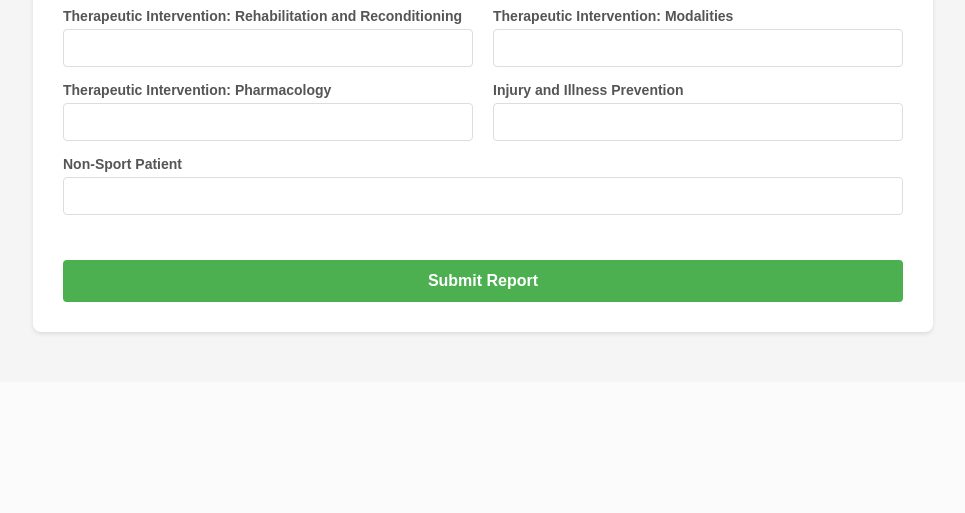
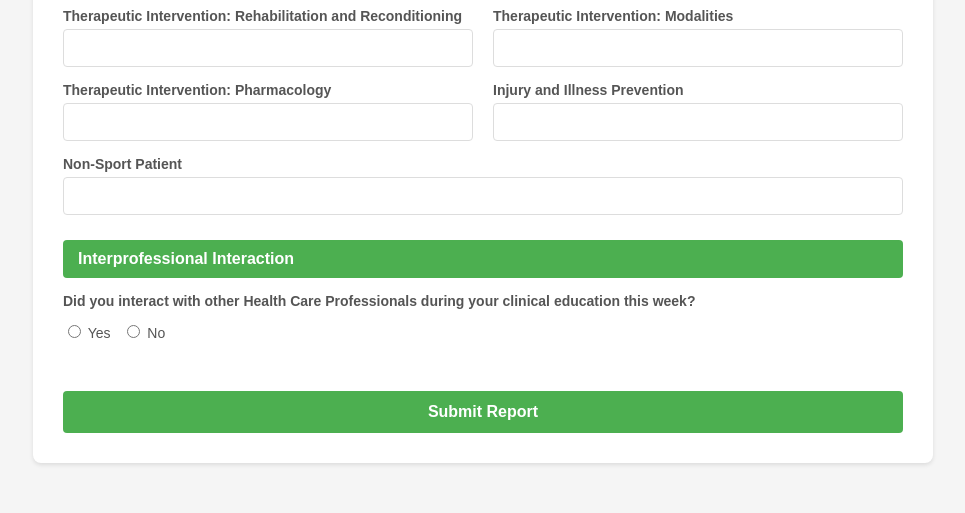
Before and after one commit to Code-the-Clinic/Code-the-Clinic, a Django app: page /clinic-reports/ in a window 1280 px wide. Shown: the part 712-1225 px from the top of the page, without its empty margins (157-1122 px from the left). Before the commit the page ends 1047 px from the top, so only its background shows below. Run offline with Django 5.2, Linux system fonts and the light colour scheme; the visitor is signed in with stand-in values (Sample User, id 1).

Commit message:
Add form question for interacting with health care providers + add result to DB, update readme with migration commands

```diff
--- a/backend/clinic_reports/models.py
+++ b/backend/clinic_reports/models.py
@@ -31,6 +31,9 @@ class ClinicReport(models.Model):
     pharmacology = models.IntegerField()
     injury_illness_prevention = models.IntegerField()
     non_sport_patient = models.IntegerField()
+    # Did the student interact with other healthcare providers this week?
+    interacted_hcps = models.BooleanField(default=False,
+                                          verbose_name="Interacted with other Health Care Professionals this week?")
 
     created_at = models.DateTimeField(auto_now_add=True)
 
--- a/backend/clinic_reports/templates/clinic_reports/form.html
+++ b/backend/clinic_reports/templates/clinic_reports/form.html
@@ -194,6 +194,18 @@
         </div>
       </div>
 
+      <!-- Interaction with other Health Care Professionals -->
+      <div class="section-title">Interprofessional Interaction</div>
+      <div class="form-row full">
+        <div class="form-group">
+          <label>Did you interact with other Health Care Professionals during your clinical education this week?</label>
+          <div style="display:flex; gap:12px; margin-top:8px;">
+            <label style="font-weight:normal;"><input type="radio" name="interacted_hcps" value="1" required> Yes</label>
+            <label style="font-weight:normal;"><input type="radio" name="interacted_hcps" value="0"> No</label>
+          </div>
+        </div>
+      </div>
+
       <button type="submit">Submit Report</button>
     </form>
 
--- a/backend/clinic_reports/views.py
+++ b/backend/clinic_reports/views.py
@@ -29,6 +29,13 @@ def submit_report(request):
 
     try:
         data = json.loads(request.body)
+        interacted = data.get('interacted_hcps')
+        try:
+            # We expect the "interacted with other providers" response to come in from the form as a string '1' or '0'
+            interacted_bool = bool(int(interacted))
+        except (TypeError, ValueError):
+            # Just in case the form HTML changes in the future, accept other "True" values
+            interacted_bool = str(interacted).strip().lower() in {"1", "true", "True", "yes", "Yes", "y", "Y"}
         report = ClinicReport.objects.create(
             first_name=data.get('first_name'),
             last_name=data.get('last_name'),
@@ -44,6 +51,7 @@ def submit_report(request):
             pharmacology=int(data.get('pharmacology', 0)),
             injury_illness_prevention=int(data.get('injury_illness_prevention', 0)),
             non_sport_patient=int(data.get('non_sport_patient', 0)),
+            interacted_hcps=interacted_bool
         )
         return JsonResponse({'success': True, 'id': report.id})
     except Exception as e:
```
Also changed, not shown: backend/README.md, backend/clinic_reports/migrations/0002_clinicreport_interacted_hcps.py (added).
